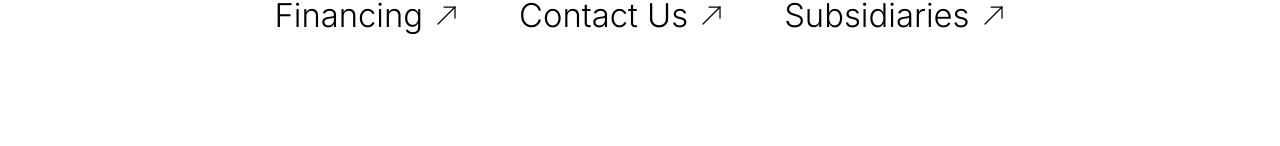
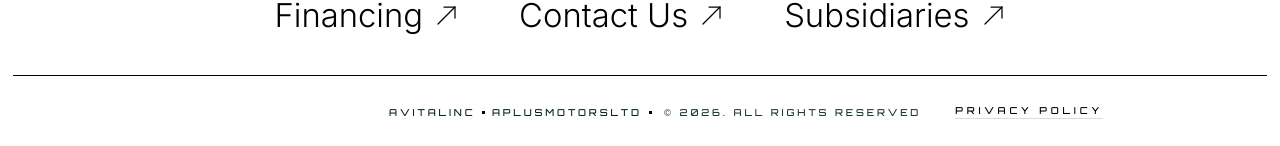
Before and after one commit to IrunguRiba/a-plus-motors, an Angular app: page /home in a window 1280 px wide. Shown: the part 5842-5988 px from the top of the page. Before the commit the page ends 5897 px from the top, so only its background shows below. Built offline with nearby package versions, Linux system fonts and the light colour scheme; a web font is replaced by a local one.

Commit message:
Save footer changes before switching

```diff
--- a/src/app/home/footer/footer.css
+++ b/src/app/home/footer/footer.css
@@ -229,31 +229,174 @@
   width: 100%;
 }
 
+/* ---------- Copyright row ---------- */
+
+.copyright {
+  display: flex;
+  flex-wrap: nowrap;
+  align-items: center;
+  justify-content: flex-start;
+  gap: 14px 32px;
+  width: 100%;
+  margin: 0 auto;
+  padding: 30px 0 10px 30%;
+  border-top: 1px solid #000000;
+  box-sizing: border-box;
+  font-family: "Orbitron", sans-serif;
+  font-size: 0.6rem;
+  line-height: 1;
+  font-weight: 100;
+  letter-spacing: 0.3em;
+  text-transform: uppercase;
+  white-space: nowrap;
+  color: #1E3B2F;
+  text-align: left;
+}
+
+.copyright p {
+  margin: 0;
+  white-space: nowrap;
+}
+
+.copyright p span {
+  color: #09251C;
+}
+
+.copyright .brand-name {
+  position: relative;
+  font-weight: 100;
+  color: #09251C;
+  cursor: pointer;
+}
+
+.copyright .brand-name::after {
+  content: "";
+  position: absolute;
+  left: 0;
+  bottom: -2px;
+  width: 0;
+  height: 1px;
+  background-color: #5B1E31;
+  transition: width 0.25s ease;
+}
+
+.copyright .brand-name:hover::after {
+  width: 100%;
+}
+
+.copyright a {
+  color: #000000;
+  text-decoration: none;
+  transition: color 0.2s ease;
+}
+
+.copyright a:hover {
+  color: #5B1E31;
+}
+
+.copyright a:focus-visible,
+.privacy-policy:focus-visible {
+  outline: 1px dotted #111;
+  outline-offset: 4px;
+}
+.copyright .sq-dot {
+  display: inline-block;
+  width: 3px;
+  height: 3px;
+  background-color: #000000;
+  margin: 0 0.7em;
+  vertical-align: middle;
+}
+.privacy-policy {
+  display: inline-flex;
+  align-items: center;
+  gap: 0;
+  padding-left: 2px;
+  font-family: "Orbitron", sans-serif;
+  font-size: 0.6rem;
+  font-weight: 100;
+  letter-spacing: 0.4em;
+  text-transform: uppercase;
+  text-decoration: none;
+  color: #000000;
+  cursor: pointer;
+  transition: border-color 0.25s ease, color 0.25s ease;
+}
+
+.privacy-policy:hover {
+  border-left-color: #5B1E31;
+  color: #5B1E31;
+}
+
+.privacy-policy > span {
+  position: relative;
+  padding-bottom: 3px;
+}
+
+.privacy-policy > span::before,
+.privacy-policy > span::after {
+  content: "";
+  position: absolute;
+  left: 0;
+  bottom: 0;
+  height: 1px;
+}
+
+.privacy-policy > span::before {
+  width: 100%;
+  background-color: #dcdcdc;
+}
+
+.privacy-policy > span::after {
+  width: 0;
+  background-color: #5B1E31;
+  transition: width 0.3s ease;
+}
+
+.privacy-policy:hover > span::after {
+  width: 100%;
+}
+
+/* ---------- Responsive ---------- */
 
 @media (max-width: 900px) {
   .comments {
     grid-template-columns: 1fr;
   }
+
   .connecting-line {
     display: none;
   }
+
   .map {
     grid-template-columns: 1fr;
   }
+
   .nav-links-list {
     gap: 30px;
   }
+
   .copyright {
     flex-direction: column;
+    flex-wrap: wrap;
     align-items: center;
     justify-content: center;
-    gap: 14px;
-    padding-top: 22px;
+    gap: 13px 13px;
+    padding: 22px 0 10px 0;
+    white-space: normal;
     text-align: center;
+    font-size: 0.65rem;
   }
+
+  .copyright p {
+    white-space: normal;
+  }
+
   .privacy-policy {
     padding-left: 0;
     border-left: none;
     text-align: center;
+    padding-left: 16px;
+    font-size: 0.5rem;
   }
 }
--- a/src/app/home/footer/footer.html
+++ b/src/app/home/footer/footer.html
@@ -99,6 +99,18 @@
           </li>
         </ul>
       </div>
+      <div class="copyright">
+        <p>
+          <span class="brand-name">AVITALINC</span>
+          <span class="sq-dot" aria-hidden="true"></span>
+          <span class="brand-name">APLUSMOTORSLTD</span>
+           <span class="sq-dot" aria-hidden="true"></span>
+          &copy; {{ currentYear }}. All rights reserved
+        </p>
 
+        <a class="privacy-policy" routerLink="/privacy">
+          <span>Privacy Policy</span>
+        </a>
+      </div>
 
   </section>
--- a/src/app/home/footer/footer.ts
+++ b/src/app/home/footer/footer.ts
@@ -8,6 +8,7 @@ templateUrl: './footer.html',
   styleUrl: './footer.css',
 })
 export class Footer {
+  currentYear = new Date().getFullYear();
   copyright='copyright.png';
   legal='insurance.png';
   constructor(private router: Router){}
```
